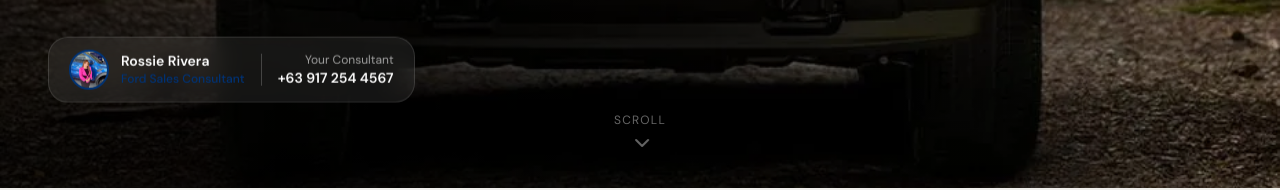
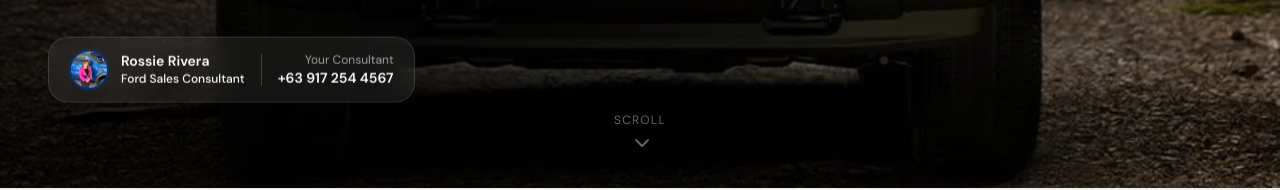
Before and after one commit to leojepagac/fordsalesmindanao, a Next.js app: page / in a window 1280 px wide. Shown: the part 612-802 px from the top of the page. Built offline with nearby package versions, Linux system fonts and the light colour scheme.

Commit message:
herosection

```diff
--- a/src/app/components/HeroSection.tsx
+++ b/src/app/components/HeroSection.tsx
@@ -77,7 +77,7 @@ export default function HeroSection() {
             </div>
             <div>
               <p className="text-white font-semibold text-sm leading-tight">{CONSULTANT?.name}</p>
-              <p className="text-accent text-xs font-medium">Ford Sales Consultant</p>
+              <p className="text-white text-xs font-medium">Ford Sales Consultant</p>
             </div>
             <div className="w-px h-8 bg-white/20 mx-1" />
             <div className="text-right">
```
